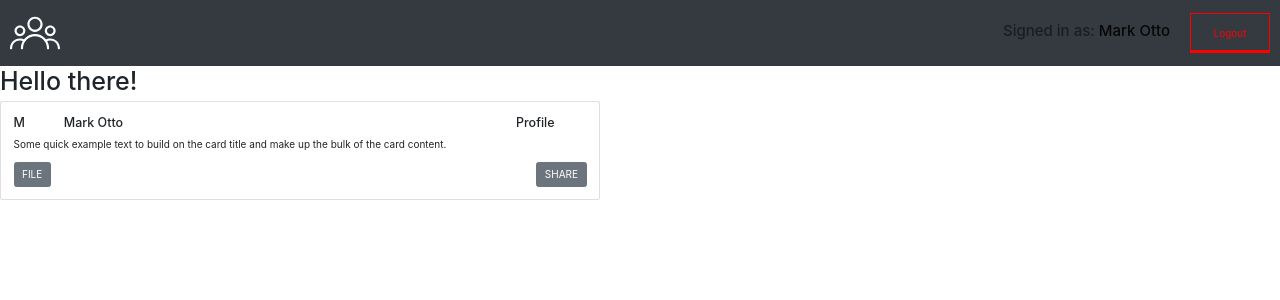
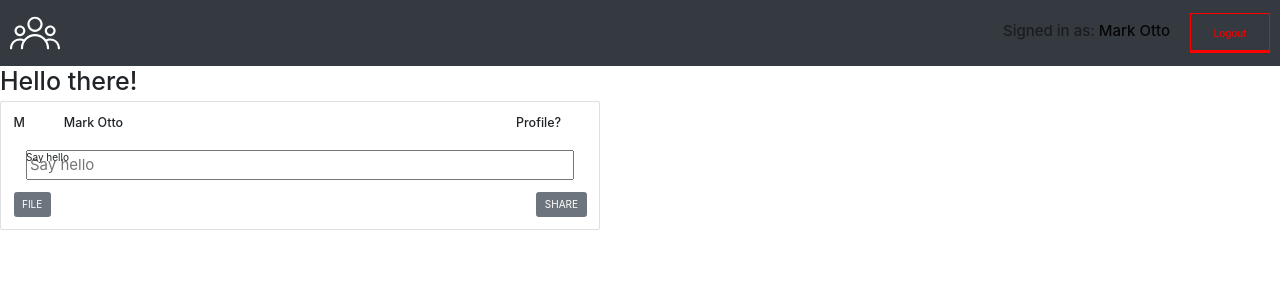
Before and after one commit to przemskydev/SocialApp2, a React (Create React App) app: page / in a window 1280 px wide. Shown: the top 300 px of the page. Built offline with nearby package versions, Linux system fonts and the light colour scheme.

Commit message:
create input file and styling input

```diff
--- /dev/null
+++ b/src/components/input/input.js
@@ -0,0 +1,38 @@
+/* eslint-disable react/prop-types */
+/* eslint-disable react/destructuring-assignment */
+/* eslint-disable jsx-a11y/label-has-associated-control */
+import React from 'react';
+import styled /* -, { css } */ from 'styled-components';
+
+const Input = styled.input`
+  width: 100%;
+  height: 3rem;
+  font-size: 1.5rem;
+
+  :focus + label {
+    top: 100%;
+    margin-top: -16px;
+  }
+`;
+
+const StyledWrapper = styled.div`
+  position: relative;
+`;
+
+const StyledLabel = styled.label`
+  position: absolute;
+  top: 0;
+  bottom: 0;
+  left: 0;
+  width: 100%;
+  transition: 0.2s;
+`;
+
+const StyledInput = ({ placeholder }) => (
+  <StyledWrapper>
+    <Input id="name" name="name" type="text" placeholder={placeholder} />
+    <StyledLabel htmlFor="name">{placeholder}</StyledLabel>
+  </StyledWrapper>
+);
+
+export default StyledInput;
--- a/src/components/shareStatus/share.status.js
+++ b/src/components/shareStatus/share.status.js
@@ -1,5 +1,6 @@
 import React from 'react';
 import { Card, Button, Row, Col } from 'react-bootstrap';
+import StyledInput from '../input/input';
 
 const ShareStatus = () => (
   <>
@@ -9,13 +10,12 @@ const ShareStatus = () => (
           <Row>
             <Col xs={1}>M</Col>
             <Col xs={9}>Mark Otto</Col>
-            <Col xs={2}>Profile</Col>
+            <Col xs={2}>Profile?</Col>
           </Row>
         </Card.Title>
-        <Card.Text>
-          Some quick example text to build on the card title and make up the bulk of the card
-          content.
-        </Card.Text>
+        <Card.Body>
+          <StyledInput placeholder="Say hello" />
+        </Card.Body>
         <div className="d-flex justify-content-between">
           <Button variant="secondary">FILE</Button>
           <Button variant="secondary">SHARE</Button>
```
